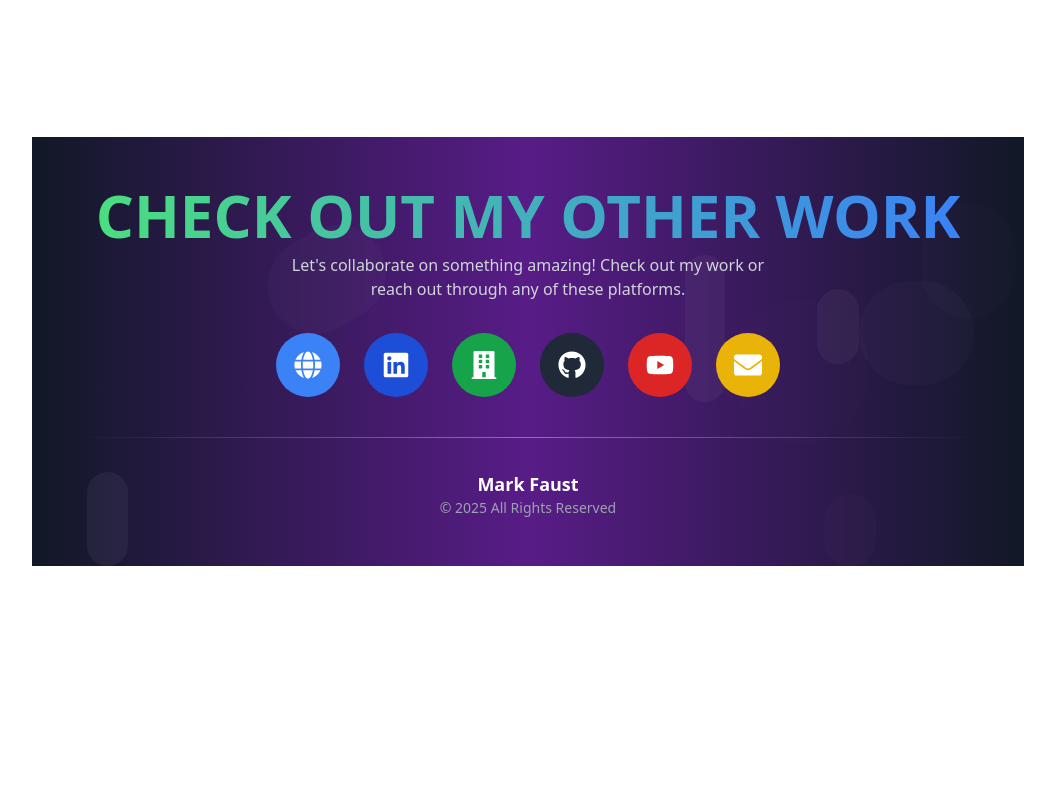
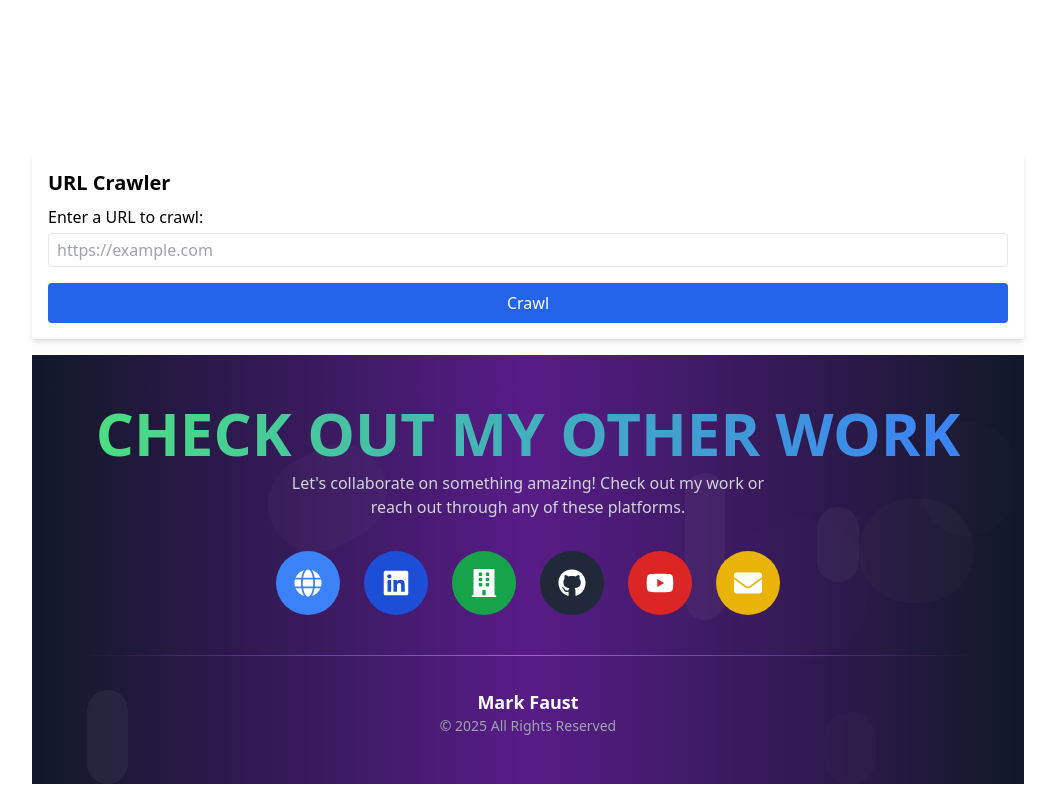
Before and after one commit to marktfaust/Defense-Trend-Detector-V3, a React (Vite) app in the folder app/: page / in a window 1280 px wide. Shown: the part 1139-1939 px from the top of the page, without its empty margins (112-1167 px from the left). Before the commit the page ends 1721 px from the top, so only its background shows below. Built offline with nearby package versions, Linux system fonts and the light colour scheme; no server answers.

Commit message:
created frontend to display query abilities

```diff
--- a/app/src/App.tsx
+++ b/app/src/App.tsx
@@ -1,6 +1,7 @@
 import Header from "./components/elements/Header";
 import RagAgentAPI from "./components/elements/RagAgentAPI";
 import SocialFooter from "./components/elements/SocialFooter";
+import CrawlSection from "./components/sections/CrawlSection";
 import RagSection from "./components/sections/RagSection";
 
 const App = () => {
@@ -9,6 +10,7 @@ const App = () => {
       <Header />
       <RagSection />
       <RagAgentAPI />
+      <CrawlSection />
       <SocialFooter
         personalWebsite="https://marktfaust.com"
         linkedIn="https://linkedin.com/in/marktfaust"
--- /dev/null
+++ b/app/src/components/sections/CrawlSection.tsx
@@ -0,0 +1,86 @@
+import React, { useState, ChangeEvent } from "react";
+
+interface CrawlResponse {
+  markdown?: string;
+}
+
+const CrawlSection: React.FC = () => {
+  const [url, setUrl] = useState<string>("");
+  const [markdown, setMarkdown] = useState<string>("");
+  const [error, setError] = useState<string>("");
+
+  const handleCrawl = async () => {
+    setError("");
+    setMarkdown("");
+
+    if (!url) {
+      setError("Please enter a valid URL.");
+      return;
+    }
+
+    try {
+      const response = await fetch("http://0.0.0.0:8000/crawl", {
+        method: "POST",
+        headers: {
+          "Content-Type": "application/json",
+        },
+        body: JSON.stringify({ url }),
+      });
+
+      console.log(response);
+
+      if (!response.ok) {
+        throw new Error(`Server responded with status: ${response.status}`);
+      }
+
+      const data: CrawlResponse = await response.json();
+      setMarkdown(data.markdown || "");
+    } catch (err) {
+      console.error("Error crawling URL:", err);
+      setError("Failed to crawl the URL. Check the console for details.");
+    }
+  };
+
+  const handleUrlChange = (event: ChangeEvent<HTMLInputElement>) => {
+    setUrl(event.target.value);
+  };
+
+  return (
+    <div className="card p-4 my-4 shadow-md w-full">
+      <h2 className="text-xl font-bold mb-2">URL Crawler</h2>
+      <div className="mb-4">
+        <label htmlFor="crawlUrl" className="block mb-1 font-medium">
+          Enter a URL to crawl:
+        </label>
+        <input
+          id="crawlUrl"
+          type="text"
+          className="border rounded px-2 py-1 w-full"
+          placeholder="https://example.com"
+          value={url}
+          onChange={handleUrlChange}
+        />
+      </div>
+
+      <button
+        className="bg-blue-600 text-white px-4 py-2 rounded hover:bg-blue-700 w-full"
+        onClick={handleCrawl}
+      >
+        Crawl
+      </button>
+
+      {error && <div className="mt-4 text-red-600">{error}</div>}
+
+      {markdown && (
+        <div className="mt-4">
+          <h3 className="font-semibold mb-2">Crawl Result:</h3>
+          <pre className="bg-gray-100 p-2 rounded whitespace-pre-wrap">
+            {markdown}
+          </pre>
+        </div>
+      )}
+    </div>
+  );
+};
+
+export default CrawlSection;
```
